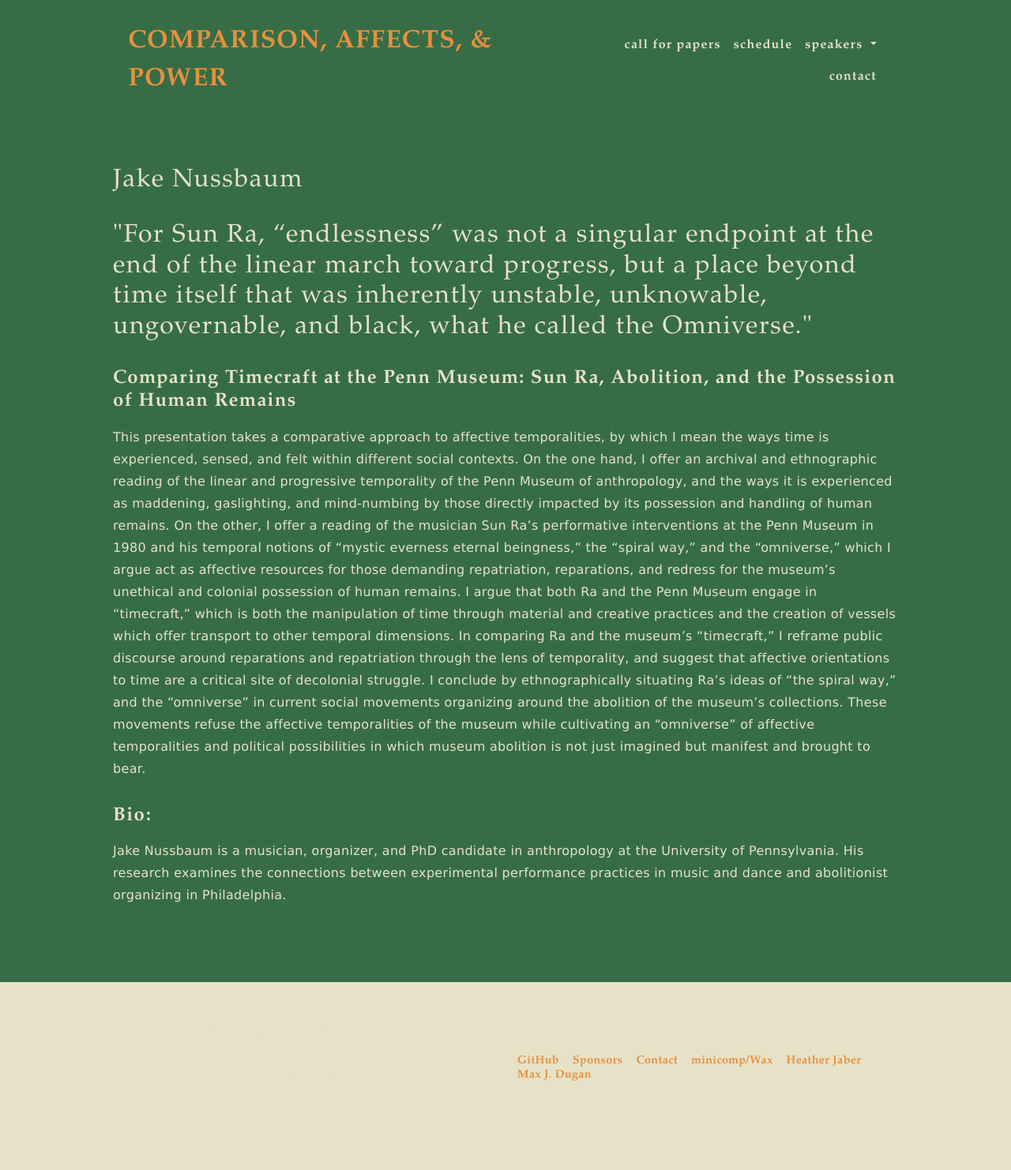
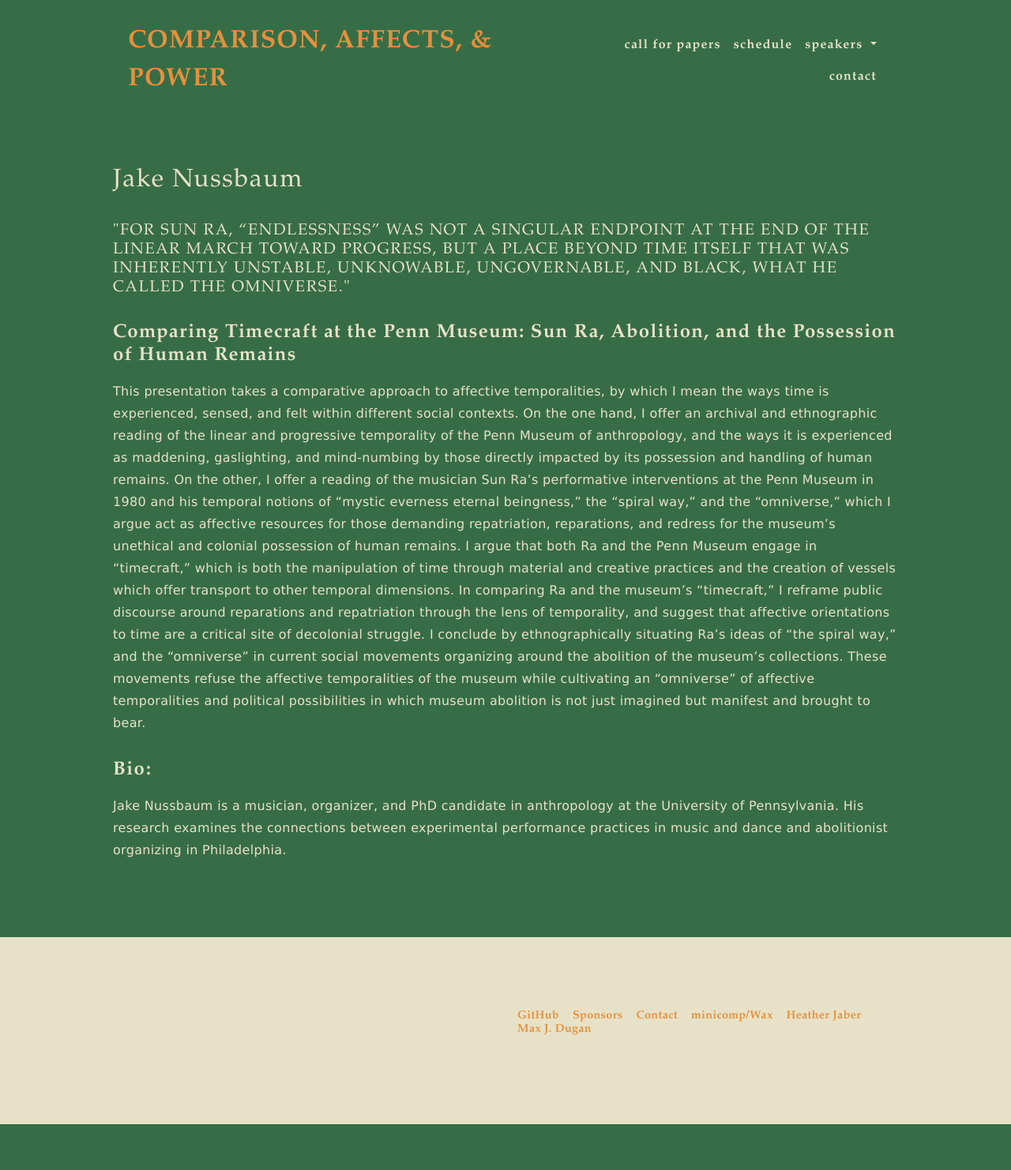
Before and after one commit to maxjdugan/comparing_affects, a Jekyll site: the page built from pages/jake_nussbaum.md, in a window 1280 px wide. Shown: the whole page at 79% size. Built offline with Jekyll 4.4.1, drawn with Linux system fonts in a browser that asks for light colours; after the commit the page ends 1424 px from its top, so only the background shows below that.

Commit message:
Another quick update

```diff
--- a/pages/jake_nussbaum.md
+++ b/pages/jake_nussbaum.md
@@ -4,7 +4,7 @@ title: Jake Nussbaum
 permalink: /jake_nussbaum/
 ---
 
-<h2>"For Sun Ra, “endlessness” was not a singular endpoint at the end of the linear march toward progress, but a place beyond time itself that was inherently unstable, unknowable, ungovernable, and black, what he called the Omniverse."</h2>
+<h4>"For Sun Ra, “endlessness” was not a singular endpoint at the end of the linear march toward progress, but a place beyond time itself that was inherently unstable, unknowable, ungovernable, and black, what he called the Omniverse."</h4>
 
 <h3>Comparing Timecraft at the Penn Museum: Sun Ra, Abolition, and the Possession of Human Remains</h3>
 
```
